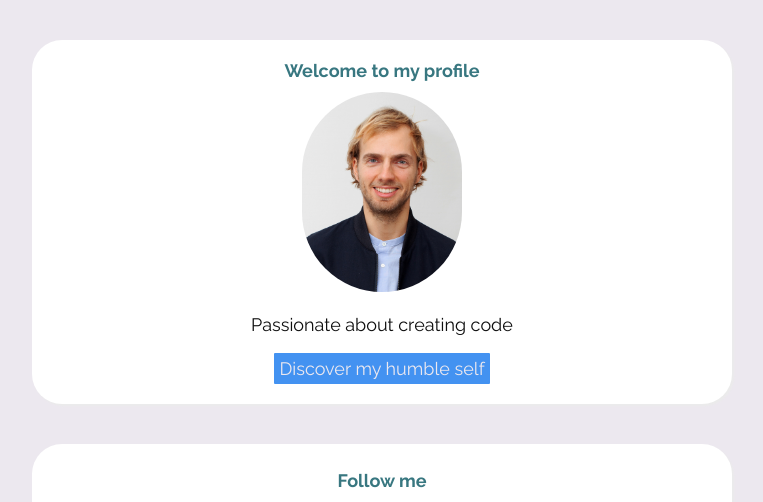
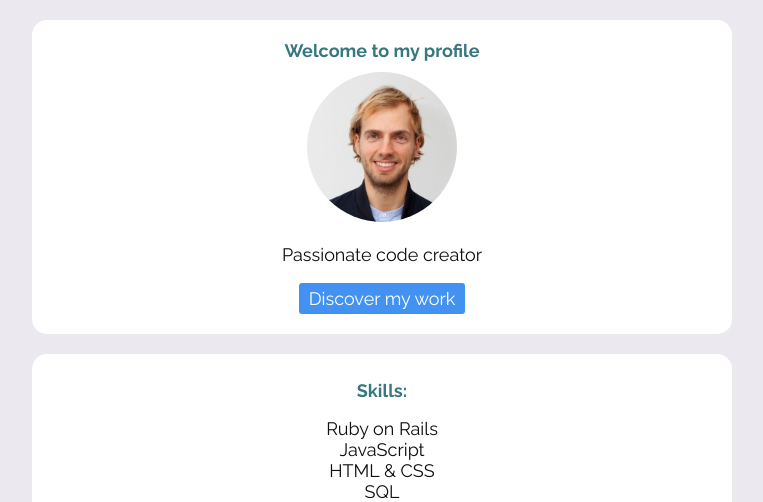
Before and after one commit to PhilippHamm/profile, a plain HTML site: page index.html in a window 1280 px wide. Shown: the top 502 px of the page, without its empty margins (258-1021 px from the left). Drawn offline with Linux system fonts and the light colour scheme.

Commit message:
my profile page

```diff
--- a/index.html
+++ b/index.html
@@ -14,15 +14,24 @@
     <div class = "container">
       <div class = "card">
         <h1>Welcome to my profile</h1>
-        <img src="images/foto.jpg" alt="Profile pic" height=200px class="round_avatar">
-        <p>Passionate about creating code</p>
-
+        <img src="images/foto.jpeg" alt="Profile pic" class="round_avatar">
+        <p>Passionate code creator</p>
         <div>
-          <a href="/" target="_blank" class="button">Discover my humble self</a>
+          <a href="http://localhost:8000/profile/" target="_blank" class="button">Discover my work</a>
         </div>
       </div>
+      <div class="card">
+        <h3>Skills:</h3>
+        <ul>
+          <li>Ruby on Rails</li>
+          <li>JavaScript</li>
+          <li>HTML & CSS</li>
+          <li>SQL</li>
+          <li></li>
+        </ul>
+      </div>
       <div class = "card">
-        <h3>Follow me</h3>
+        <h3>Find me on</h3>
         <div class="position_aside">
           <a href="https://www.linkedin.com/in/phamm1/">
             <i class="fab fa-linkedin"></i>
--- a/style.css
+++ b/style.css
@@ -6,10 +6,10 @@ body {
 }
 
 .button {
-  border-radius: 1px;
-  color: #ECE8EF;
+  border-radius: 3px;
+  color: white;
   background-color: #4392F1;
-  padding: 5px;
+  padding: 5px 10px;
 }
 
 .container {
@@ -19,12 +19,12 @@ body {
 }
 
 .card {
-  margin: 40px 150px;
+  margin: 20px 150px;
   padding-top: 10px;
   position: relative;
   background-color: white;
   align-content: center;
-  border-radius: 30px;
+  border-radius: 15px;
   box-shadow: 2px 2px 2px rgb(235, 235, 235);
   padding-bottom: 20px
 }
@@ -40,11 +40,11 @@ a {
   color: #387780;
   display: inline-block;
   text-decoration: none;
-  font-size: 18px
+  font-size: 18px;
 }
 
 a:hover {
-  color: rgb(15, 15, 15)
+  opacity: 70%;
 }
 
 
@@ -59,12 +59,24 @@ a:hover {
 }
 
 
-li {
+ul {
+  margin: 0px;
+  padding: 0px;
+  list-style-type: none;
 
 }
 
 .round_avatar {
-  height:200px;
+  border-radius: 50%;
+  height: 150px;
+}
+
+li {
+
+};
+
+.round_avatar {
+  height:150px;
   border-radius: 100px;
 }
 
```
Also changed, not shown: images/foto.jpeg (added), 2 other files.
